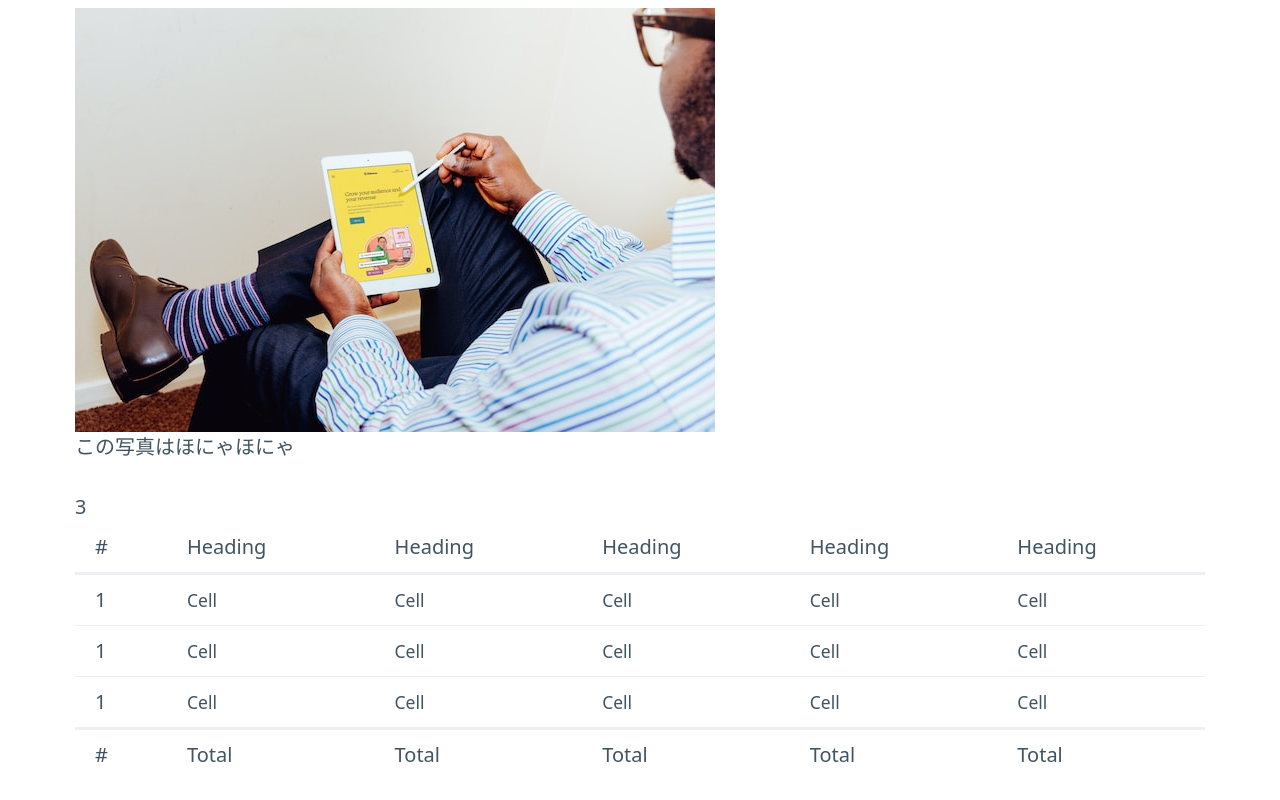
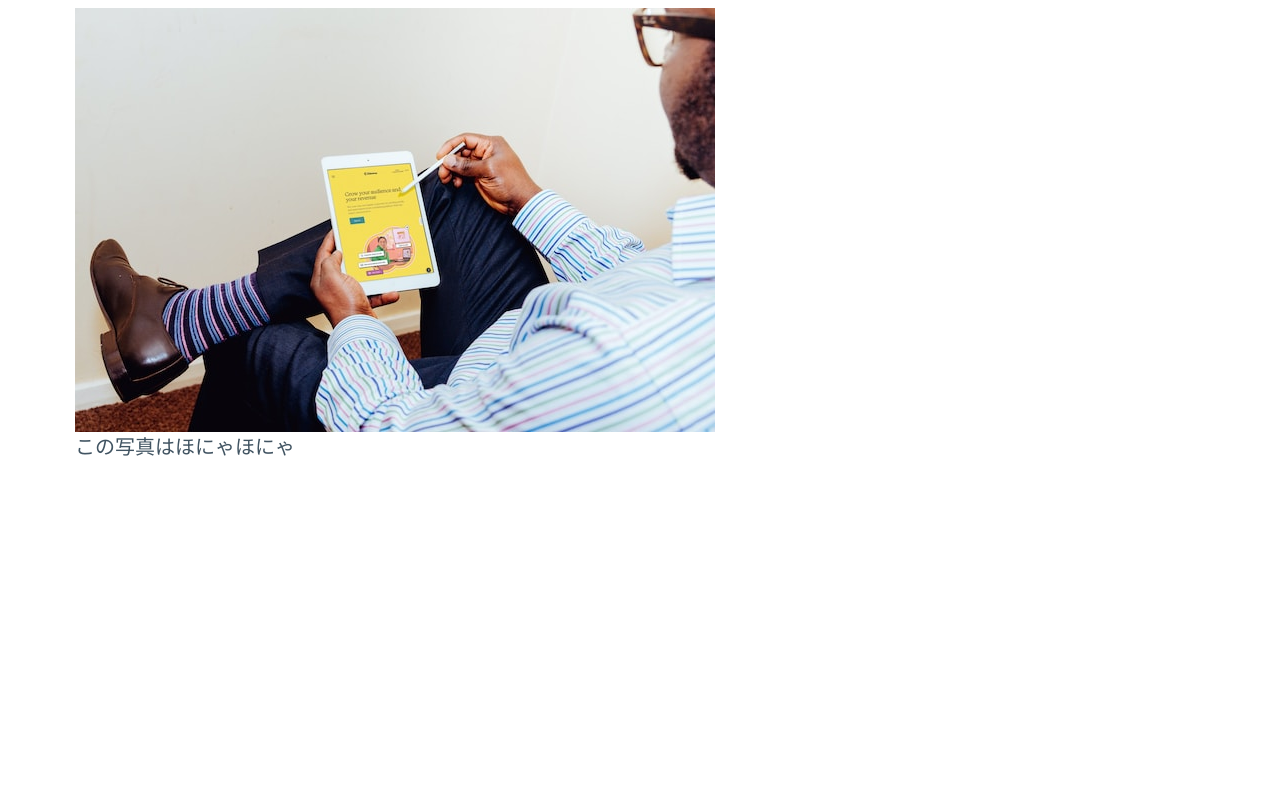
Before and after one commit to matsunagakoki/20230706, a website: page index.html in a window 1280 px wide. Shown: the part 2078-2878 px from the top of the page. After the commit the page ends 2650 px from the top, so only its background shows below. Drawn offline with Linux system fonts and the light colour scheme.

Commit message:
index.html

```diff
--- a/index.html
+++ b/index.html
@@ -66,51 +66,7 @@
 
 
 
-              <table>3
-                <thead>
-                  <tr>
-                    <th scope="col">#</th>
-                    <th scope="col">Heading</th>
-                    <th scope="col">Heading</th>
-                    <th scope="col">Heading</th>
-                    <th scope="col">Heading</th>
-                    <th scope="col">Heading</th>
-                  </tr>
-                </thead>
-                <tbody>
-                  <tr>
-                    <th scope="row">1</th>
-                    <td>Cell</td>
-                    <td>Cell</td>
-                    <td>Cell</td>
-                    <td>Cell</td>
-                    <td>Cell</td>
-                  </tr>
-                  <tr>
-                    <th scope="row">1</th>
-                    <td>Cell</td>
-                    <td>Cell</td>
-                    <td>Cell</td>
-                    <td>Cell</td>
-                    <td>Cell</td>
-                  </tr>
-                  <tr>
-                    <th scope="row">1</th>
-                    <td>Cell</td>
-                    <td>Cell</td>
-                    <td>Cell</td>
-                    <td>Cell</td>
-                    <td>Cell</td>
-                  </tr>
-                </tbody>
-                <tfoot>
-                  <tr>
-                    <th scope="col">#</th>
-                    <td scope="col">Total</td>
-                    <td scope="col">Total</td>
-                    <td scope="col">Total</td>
-                    <td scope="col">Total</td>
-                    <td scope="col">Total</td>
+
 
 
     </main>
```
